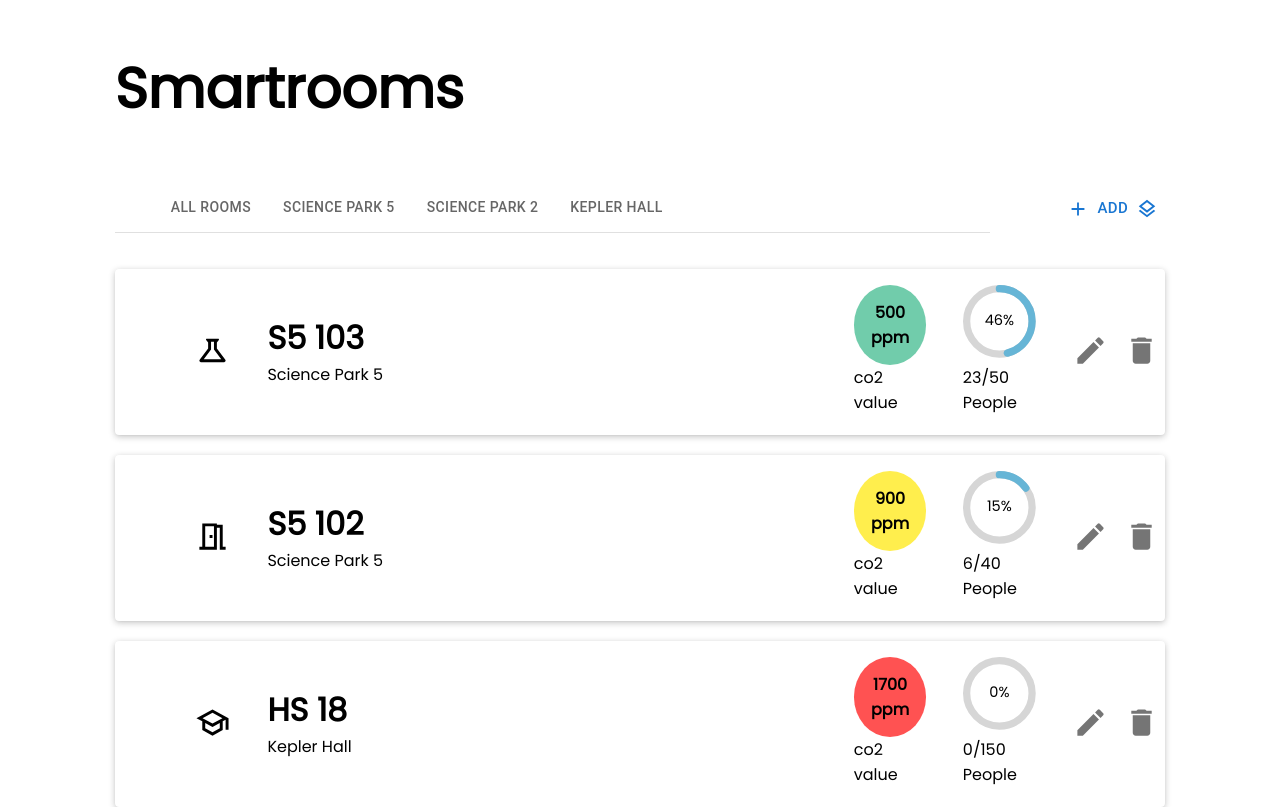
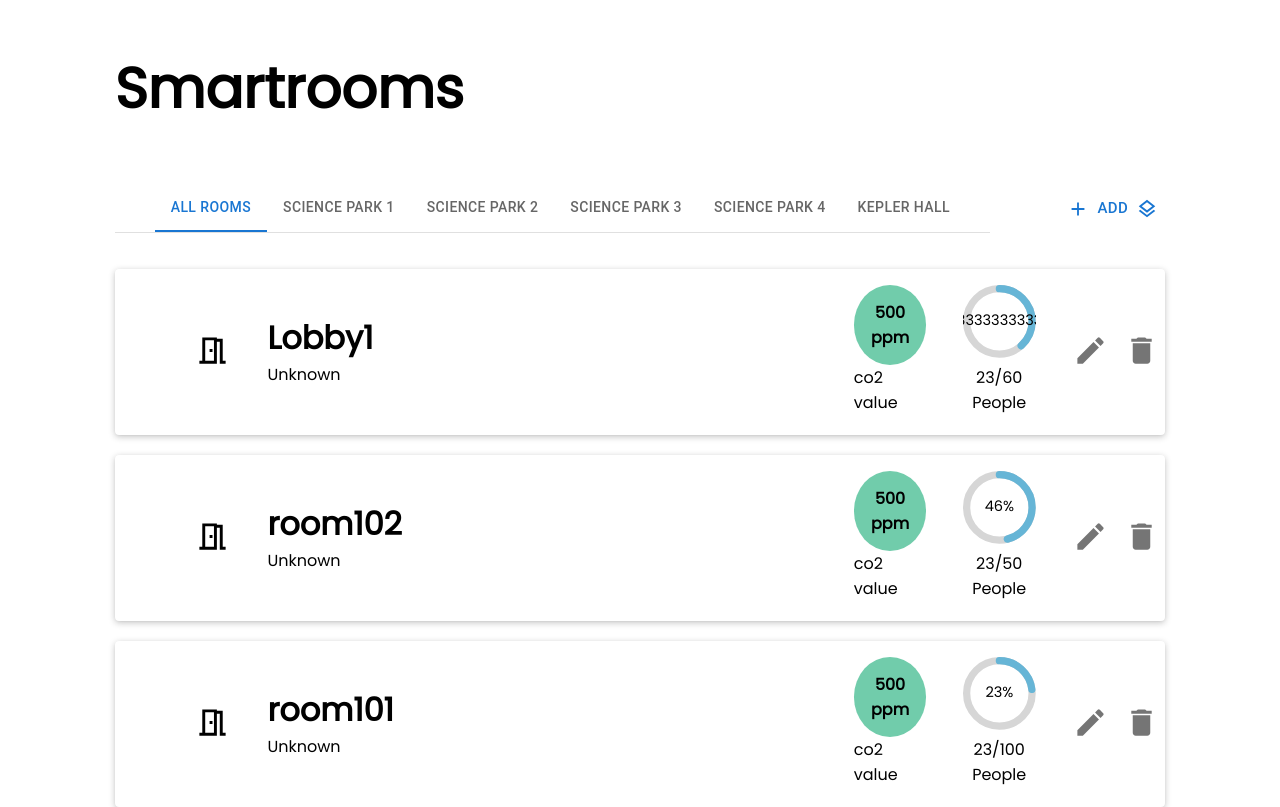
Before and after one commit to jku-win-se/teaching.ss22.prse.digitaltwin.team1, a React (Create React App) app in the folder Frontend/smart-home-ui/: page / in a window 1280 px wide. Built offline with nearby package versions, Linux system fonts and the light colour scheme.

Commit message:
added buildings filter #22

```diff
--- /dev/null
+++ b/Frontend/smart-home-ui/src/enums/building.enum.ts
@@ -0,0 +1,9 @@
+export const Building = {
+    1: "All Rooms",
+    2: "Science Park 1",
+    3: "Science Park 2",
+    4: "Science Park 3",
+    5: "Science Park 4",
+    6: "Kepler Hall",
+    7: "Management Gebäude"
+}
--- a/Frontend/smart-home-ui/src/pages/details/components/information-panel/information-panel.style.css
+++ b/Frontend/smart-home-ui/src/pages/details/components/information-panel/information-panel.style.css
@@ -4,7 +4,9 @@
   text-align: start;
   margin: auto;
 }
+
 @media only screen and (max-width: 1000px) {
+
   div#LightbulbOutlined,
   div#SensorDoorOutlined,
   div#SensorWindowOutlined,
--- a/Frontend/smart-home-ui/src/pages/main/components/filter-bar/filter-bar.tsx
+++ b/Frontend/smart-home-ui/src/pages/main/components/filter-bar/filter-bar.tsx
@@ -1,19 +1,15 @@
 import { Box, Tab, Tabs } from "@mui/material";
 import React from "react";
-import { EnumType } from "typescript";
-import { RoomTypeIcon } from "../../../../enums/roomTypeIcon.enum";
+import { Building } from "../../../../enums/building.enum";
 
-function createTabs(roomTypes: EnumType) {
-    for (const value in roomTypes) {
-        <Tab label={value} />
-    }
-}
+interface IFilterBarProps { changeFilterValue(newValue: string): void }
 
-export default function FilterBar() {
-    const [value, setValue] = React.useState('1');
+export default function FilterBar(props: IFilterBarProps) {
+    const [value, setValue] = React.useState(1);
 
-    const handleChange = (event: React.SyntheticEvent, newValue: string) => {
+    const handleChange = (event: React.SyntheticEvent, newValue: keyof typeof Building) => {
         setValue(newValue);
+        props.changeFilterValue(Building[newValue])
     };
 
     return (
@@ -27,11 +23,9 @@ export default function FilterBar() {
                     allowScrollButtonsMobile
                     aria-label="scrollable force tabs example"
                 >
-                    <Tab label="All Rooms" />
-                    <Tab label="Science Park 5" />
-                    <Tab label="Science Park 2" />
-                    <Tab label="Kepler Hall" />
-                    createTabs(RoomType)
+                    {Object.entries(Building).map((val) => (
+                        <Tab key={val[0]} value={+val[0]} label={val[1]} />
+                    ))}
                 </Tabs>
             </Box>
         </div>
--- a/Frontend/smart-home-ui/src/pages/main/components/room-list-item/room-list-item.component.tsx
+++ b/Frontend/smart-home-ui/src/pages/main/components/room-list-item/room-list-item.component.tsx
@@ -2,7 +2,6 @@ import * as Muicon from "@mui/icons-material";
 import { Edit } from "@mui/icons-material";
 import { IconButton, SvgIconProps } from "@mui/material";
 import Grid from "@mui/material/Grid";
-import { height, maxWidth, minWidth } from "@mui/system";
 import React from 'react';
 import { buildStyles, CircularProgressbar } from "react-circular-progressbar";
 import 'react-circular-progressbar/dist/styles.css';
@@ -71,7 +70,7 @@ export default function RoomListItem(props: IRoomListItemProps) {
                     container
                     alignContent={"center"}
                     marginLeft={4}
-                    onClick={() => navigate('details/:' + props.roomId)}
+                    onClick={() => navigate('details/' + props.roomId)}
                     style={{ cursor: 'pointer' }}
                 >
                     <Grid
@@ -116,14 +115,14 @@ export default function RoomListItem(props: IRoomListItemProps) {
                                 borderRadius: "50%"
                             }}
                         >
-                            <text style={{
+                            <div style={{
                                 margin: "auto",
                                 whiteSpace: "pre-line",
                                 textAlign: "center",
                                 fontWeight: "bold"
                             }}>
                                 {props.coValue} <br /> ppm
-                            </text>
+                            </div>
                         </div>
                         co2 value
                     </Grid>
@@ -150,7 +149,7 @@ export default function RoomListItem(props: IRoomListItemProps) {
                                 })}
                             />
                         </div>
-                        <div>{props.currentPeople}/{props.maxPeople} People</div>
+                        <div style={{ textAlign: "center" }}>{props.currentPeople}/{props.maxPeople} People</div>
                     </Grid>
                 </Grid>
 
--- a/Frontend/smart-home-ui/src/pages/main/components/room-list/room-list.component.tsx
+++ b/Frontend/smart-home-ui/src/pages/main/components/room-list/room-list.component.tsx
@@ -1,38 +1,24 @@
+import { IRoom } from "../../../../models/IRoom";
 import RoomListItem from "../room-list-item/room-list-item.component";
 import "./room-list.styles.css";
 
-export default function RoomList() {
+interface IRoomListProps { rooms: IRoom[] }
+
+export default function RoomList(props: IRoomListProps) {
     return (
         <div >
-            <RoomListItem
-                roomId="3fa85f64-5717-4562-b3fc-2c963f66afa6"
-                roomName="S5 103"
-                roomIcon="Lab"
-                building="Science Park 5"
-                coValue={500}
-                currentPeople={23}
-                maxPeople={50}
-            />
-
-            <RoomListItem
-                roomId=""
-                roomName="S5 102"
-                roomIcon="MeetingRoom"
-                building="Science Park 5"
-                coValue={900}
-                currentPeople={6}
-                maxPeople={40}
-            />
-
-            <RoomListItem
-                roomId=""
-                roomName="HS 18"
-                roomIcon="LectureRoom"
-                building="Kepler Hall"
-                coValue={1700}
-                currentPeople={0}
-                maxPeople={150}
-            />
+            {props.rooms.map((room, idx, arr) => (
+                <RoomListItem
+                    key={room.id}
+                    roomId={room.id}
+                    roomName={room.name}
+                    roomIcon={room.roomType}
+                    building={room.building}
+                    coValue={500}
+                    currentPeople={23}
+                    maxPeople={room.size}
+                />
+            ))}
         </div>
     );
 }
--- a/Frontend/smart-home-ui/src/pages/main/main.page.tsx
+++ b/Frontend/smart-home-ui/src/pages/main/main.page.tsx
@@ -2,12 +2,96 @@ import AddIcon from '@mui/icons-material/Add';
 import LayersOutlinedIcon from '@mui/icons-material/LayersOutlined';
 import { Box, Button, Grid } from "@mui/material";
 import * as React from "react";
+import { Building } from '../../enums/building.enum';
+import { IRoom } from '../../models/IRoom';
 import FilterBar from "./components/filter-bar/filter-bar";
 import RoomList from "./components/room-list/room-list.component";
 
 export interface IMainProps { }
 
+var roomCopy: IRoom[] = [];
+
 export function Main(props: IMainProps) {
+  const [rooms, setRooms] = React.useState<IRoom[]>(JSON.parse(JSON.stringify([{
+    "size": 60,
+    "name": "Lobby1",
+    "roomType": "Unknown",
+    "building": "Unknown",
+    "roomEquipment": [
+      {
+        "roomID": "19f4ac27-db85-460f-ad6d-f3c5bcb26444",
+        "equipmentRef": "5",
+        "name": "Window",
+        "id": "257c6cb4-6fa1-4e7f-ad45-162145159cbb"
+      }
+    ],
+    "id": "19f4ac27-db85-460f-ad6d-f3c5bcb26444"
+  },
+  {
+    "size": 50,
+    "name": "room102",
+    "roomType": "Unknown",
+    "building": "Unknown",
+    "roomEquipment": [
+      {
+        "roomID": "1c513df8-cb14-4394-b74f-233ff9eac038",
+        "equipmentRef": "3",
+        "name": "Window",
+        "id": "202ad4d1-ece7-46ad-a886-1faebb675bd7"
+      },
+      {
+        "roomID": "1c513df8-cb14-4394-b74f-233ff9eac038",
+        "equipmentRef": "4",
+        "name": "Window",
+        "id": "b230a414-630a-412c-a513-3b95c8626c05"
+      },
+      {
+        "roomID": "1c513df8-cb14-4394-b74f-233ff9eac038",
+        "equipmentRef": "2",
+        "name": "Ventilator",
+        "id": "ab9aaf45-a813-451a-ad47-7fc173ca2bdf"
+      }
+    ],
+    "id": "1c513df8-cb14-4394-b74f-233ff9eac038"
+  },
+  {
+    "size": 100,
+    "name": "room101",
+    "roomType": "Unknown",
+    "building": "Unknown",
+    "roomEquipment": [
+      {
+        "roomID": "4de0cb8a-71ef-4139-92cd-41684762a733",
+        "equipmentRef": "1",
+        "name": "Window",
+        "id": "fc6183c0-a989-4f5a-a8a1-20080ba965f6"
+      },
+      {
+        "roomID": "4de0cb8a-71ef-4139-92cd-41684762a733",
+        "equipmentRef": "2",
+        "name": "Window",
+        "id": "427564b1-e1e6-4de2-845b-be2e4f9cb359"
+      },
+      {
+        "roomID": "4de0cb8a-71ef-4139-92cd-41684762a733",
+        "equipmentRef": "1",
+        "name": "Ventilator",
+        "id": "5045ae47-02d1-4ea6-b7a8-6e93d953ce27"
+      }
+    ],
+    "id": "4de0cb8a-71ef-4139-92cd-41684762a733"
+  }])))
+
+  React.useEffect(() => { roomCopy = rooms }, [])
+
+  const changeFilterValue = (newValue: string) => {
+    if (newValue === Building[1]) {
+      setRooms(roomCopy)
+    } else {
+      setRooms(roomCopy.filter((val, idx, arr) => val.building === newValue))
+    }
+  }
+
   return (
     <Box
       sx={{
@@ -41,7 +125,7 @@ export function Main(props: IMainProps) {
             xs={10}
             sx={{ margin: "auto 0" }}
           >
-            <FilterBar />
+            <FilterBar changeFilterValue={changeFilterValue} />
           </Grid>
 
           <Grid
@@ -69,7 +153,7 @@ export function Main(props: IMainProps) {
           xs={10}
           sx={{ margin: "auto" }}
         >
-          <RoomList />
+          <RoomList rooms={rooms} />
         </Grid>
 
       </Grid>
```
Also changed, not shown: Frontend/smart-home-ui/src/App.tsx (+3 -4 lines).
